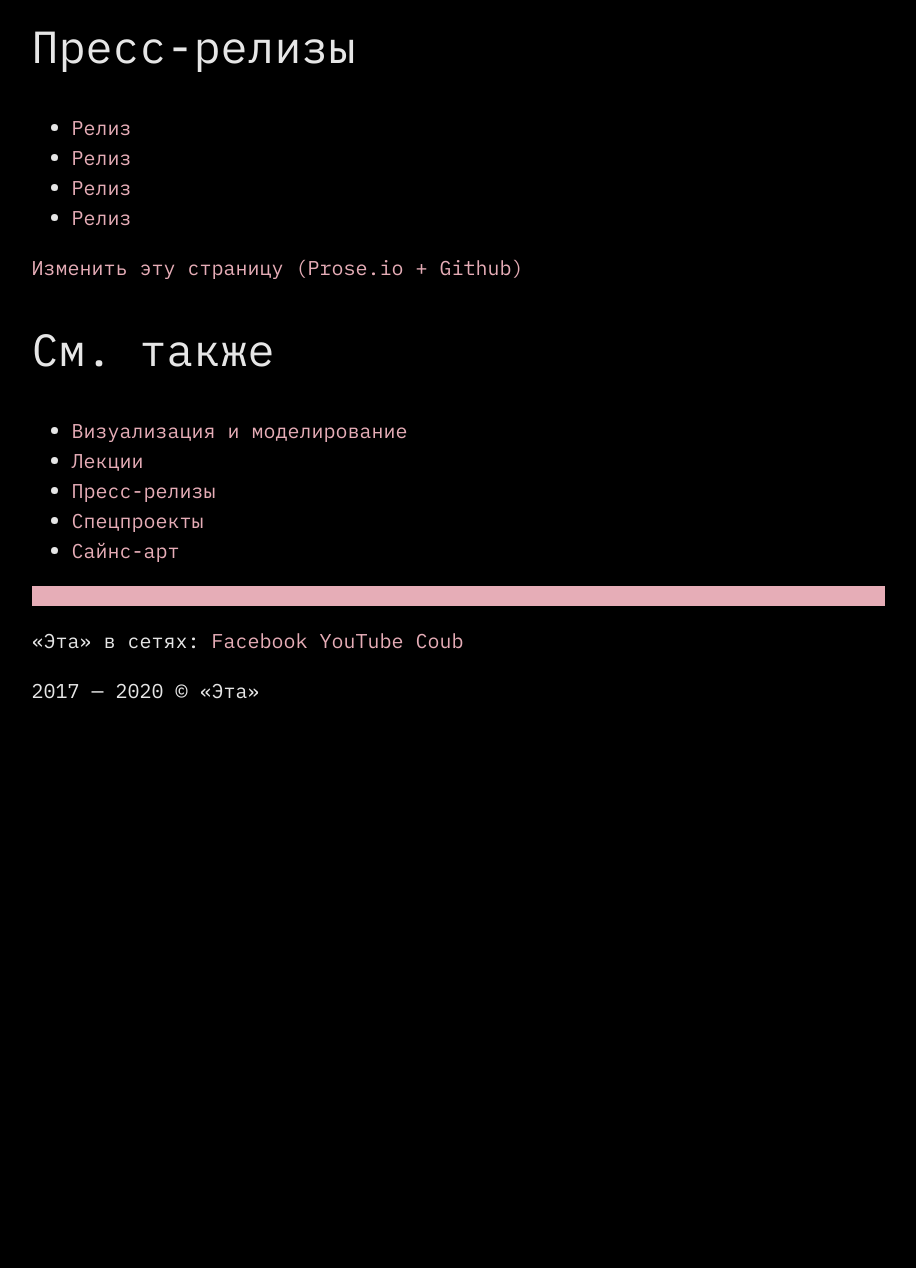
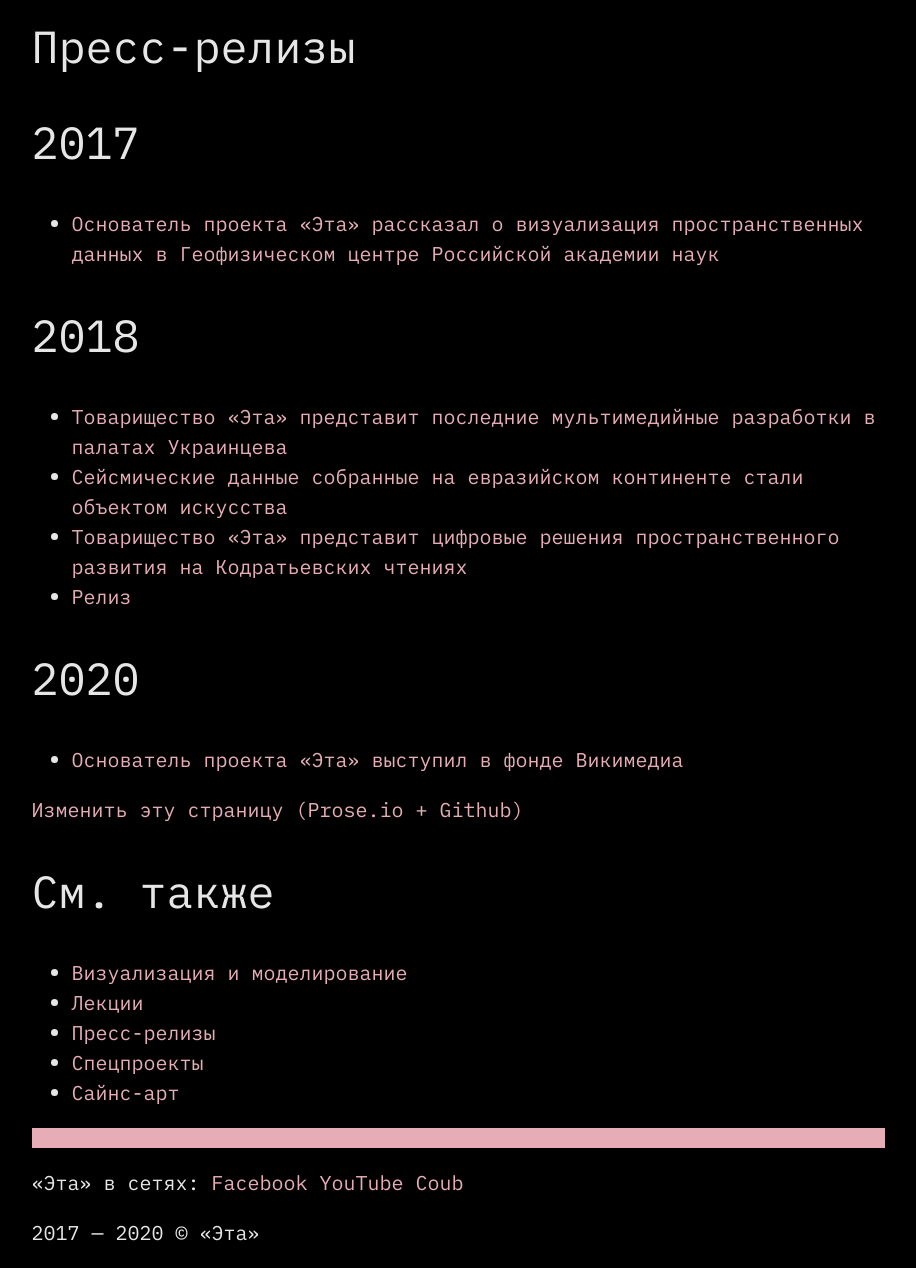
Before and after one commit to indexmod/eta.ga, a Jekyll site: the page built from press.md, in a window 1280 px wide. Shown: the part 473-1741 px from the top of the page, without its empty margins (200-1116 px from the left). Built offline with Jekyll 4.4.1, drawn with Linux system fonts in a browser that asks for light colours; before the commit the page ends 1199 px from its top, so only the background shows below that.

Commit message:
Update press.md

```diff
--- a/press.md
+++ b/press.md
@@ -7,7 +7,18 @@ shortname: Presssss
 video: https://media.giphy.com/media/YfRc9QhF2lBMQ/giphy.mp4
 ---
 
-+ [Релиз](reliz)
-+ [Релиз](reliz)
-+ [Релиз](reliz)
-+ [Релиз](reliz)
+## 2017
+
++ [Основатель проекта «Эта» рассказал о визуализация пространственных данных в Геофизическом центре Российской академии наук](7-nov-2017)
+
+
+## 2018
+
++ [Товарищество «Эта» представит последние мультимедийные разработки в палатах Украинцева](14-feb-2018)
++ [Сейсмические данные собранные на евразийском континенте стали объектом искусства](8-oct-2018)
++ [Товарищество «Эта» представит цифровые решения пространственного развития на Кодратьевских чтениях](reliz)
++ [Релиз](6-nov-2018)
+
+## 2020
+
++ [Основатель проекта «Эта» выступил в фонде Викимедиа](0-feb-2020)
```
